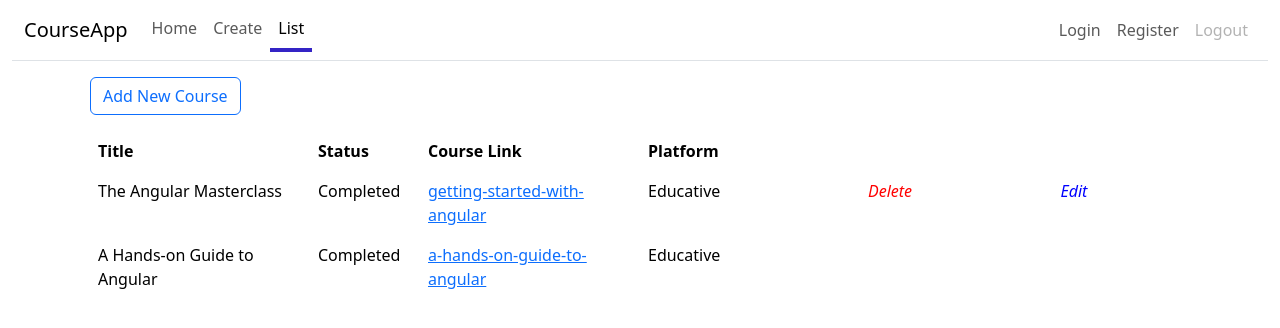
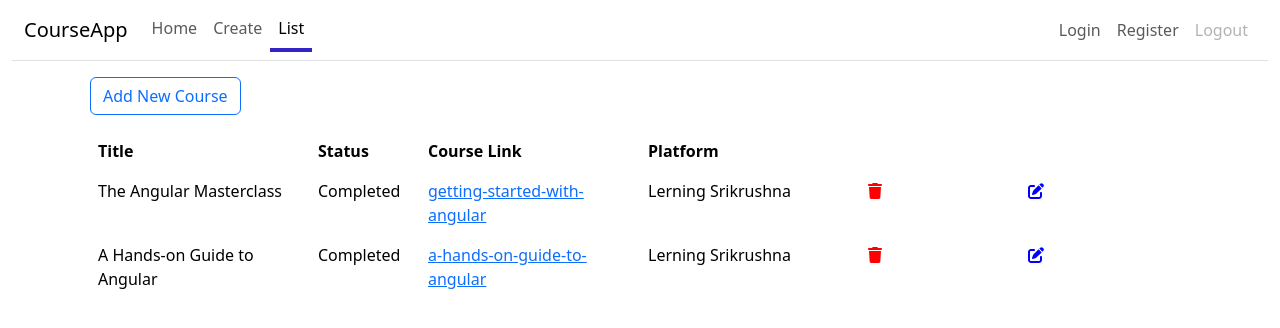
Before and after one commit to SrikrushnaP/Course-Management, an Angular app in the folder Course-Management-Frontend/: page /list-course in a window 1280 px wide. Shown: the top 328 px of the page. Built offline with nearby package versions, Linux system fonts and the light colour scheme.

Commit message:
Added FontAwesome icon in list page

```diff
--- a/Course-Management-Frontend/src/app/app.component.ts
+++ b/Course-Management-Frontend/src/app/app.component.ts
@@ -1,7 +1,6 @@
 import { Component } from '@angular/core';
 import { RouterLink, RouterOutlet } from '@angular/router';
 import { FontAwesomeModule } from '@fortawesome/angular-fontawesome';
-import { faCoffee } from '@fortawesome/free-solid-svg-icons';
 import { NavComponent } from "./components/nav/nav.component";
 @Component({
     selector: 'app-root',
@@ -12,5 +11,4 @@ import { NavComponent } from "./components/nav/nav.component";
 })
 export class AppComponent {
   title = 'Course-Management-Frontend';
-  faCoffee = faCoffee;
 }
--- a/Course-Management-Frontend/src/app/components/course-list/course-list.component.html
+++ b/Course-Management-Frontend/src/app/components/course-list/course-list.component.html
@@ -22,10 +22,9 @@
           <td>
             Completed </td>
           <td><a href="#/getting-started-with-angular" target="_blank">getting-started-with-angular</a></td>
-          <td>Educative</td>
-          <td><i class="fas fa-trash-alt" style="color: red; cursor: pointer;">Delete</i>
-          </td>
-          <td><i class="fas fa-edit" style="color: blue; cursor: pointer">Edit</i></td>
+          <td>Lerning Srikrushna</td>
+          <td><fa-icon [icon]="faTrash" style="color: red; cursor: pointer;"></fa-icon></td>
+          <td><fa-icon [icon]="faPenToSquare" style="color: blue; cursor: pointer;"></fa-icon></td>
         </tr>
       </tbody>
       <tbody>
@@ -34,10 +33,9 @@
           <td> Completed</td>
           <td><a href="#/a-hands-on-guide-to-angular" target="_blank">
               a-hands-on-guide-to-angular </a></td>
-          <td>Educative</td>
-          <td><i class="fas fa-trash-alt" style="color: red; cursor: pointer;"></i>
-          </td>
-          <td><i class="fas fa-edit" style="color: blue; cursor: pointer"></i></td>
+          <td>Lerning Srikrushna</td>
+          <td><fa-icon [icon]="faTrash" style="color: red; cursor: pointer;"></fa-icon></td>
+          <td><fa-icon [icon]="faPenToSquare" style="color: blue; cursor: pointer;"></fa-icon></td>
         </tr>
       </tbody>
     </table>
--- a/Course-Management-Frontend/src/app/components/course-list/course-list.component.ts
+++ b/Course-Management-Frontend/src/app/components/course-list/course-list.component.ts
@@ -1,13 +1,16 @@
 import { Component } from '@angular/core';
 import { RouterLink } from '@angular/router';
+import { FontAwesomeModule } from '@fortawesome/angular-fontawesome';
+import { faTrash,faPenToSquare } from '@fortawesome/free-solid-svg-icons';
 
 @Component({
   selector: 'app-course-list',
   standalone: true,
-  imports: [RouterLink],
+  imports: [RouterLink, FontAwesomeModule],
   templateUrl: './course-list.component.html',
   styleUrl: './course-list.component.css'
 })
 export class CourseListComponent {
-
+  faTrash = faTrash;
+  faPenToSquare = faPenToSquare;
 }
```
